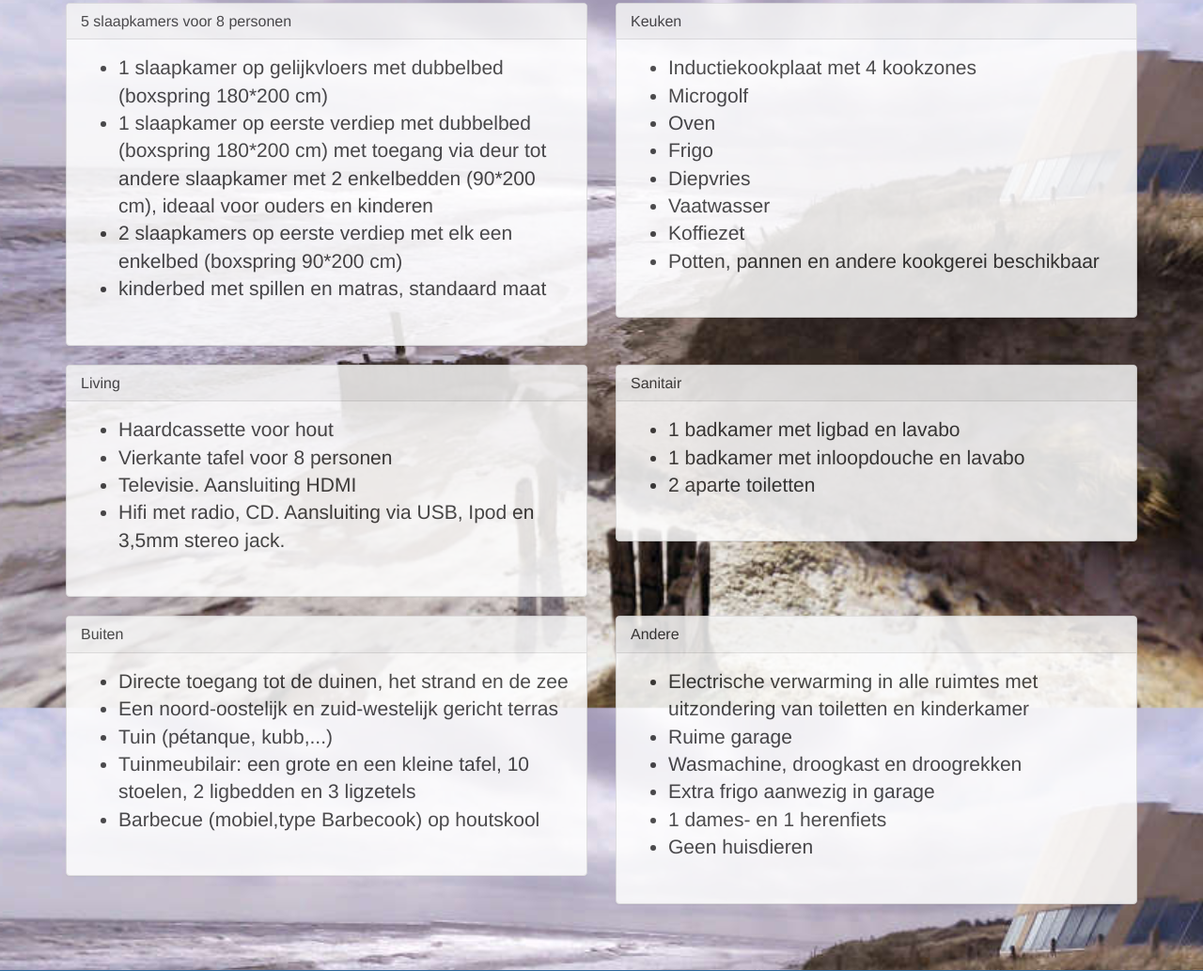
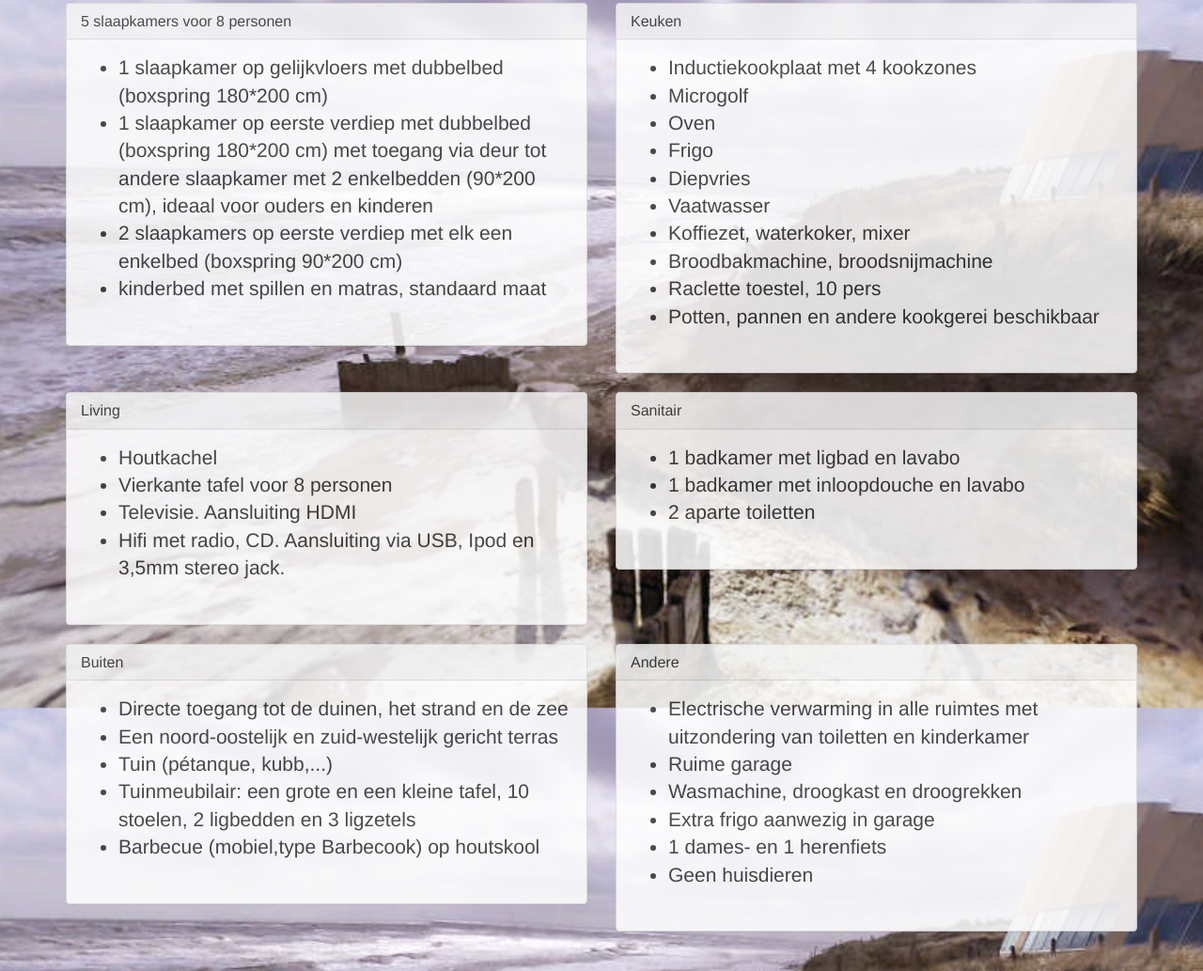
Before and after one commit to dekeyser-utah/dekeyser-utah.github.io, a plain HTML site: page index.html in a window 1280 px wide. Shown: the part 1538-2571 px from the top of the page at 94% size. Drawn offline with nearby package versions, Linux system fonts and the light colour scheme.

Commit message:
update keuken & living lijstjes

```diff
--- a/index.html
+++ b/index.html
@@ -293,7 +293,9 @@
 					<li>Frigo</li>
 					<li>Diepvries</li>
 					<li>Vaatwasser</li>
-					<li>Koffiezet</li>
+					<li>Koffiezet, waterkoker, mixer</li>
+					<li>Broodbakmachine, broodsnijmachine</li>
+					<li>Raclette toestel, 10 pers</li>
 					<li>Potten, pannen en andere kookgerei beschikbaar</li>
                 </ul>
 			  </div>
@@ -309,7 +311,7 @@
 			  </div>
 			  <div class="panel-body lead">
 				<ul>
-                 <li>Haardcassette voor hout</li>
+                 <li>Houtkachel</li>
                  <li>Vierkante tafel voor 8 personen</li>
                  <li>Televisie. Aansluiting HDMI</li>
                  <li>Hifi met radio, CD. Aansluiting via USB, Ipod en 3,5mm stereo jack. </li>
```
